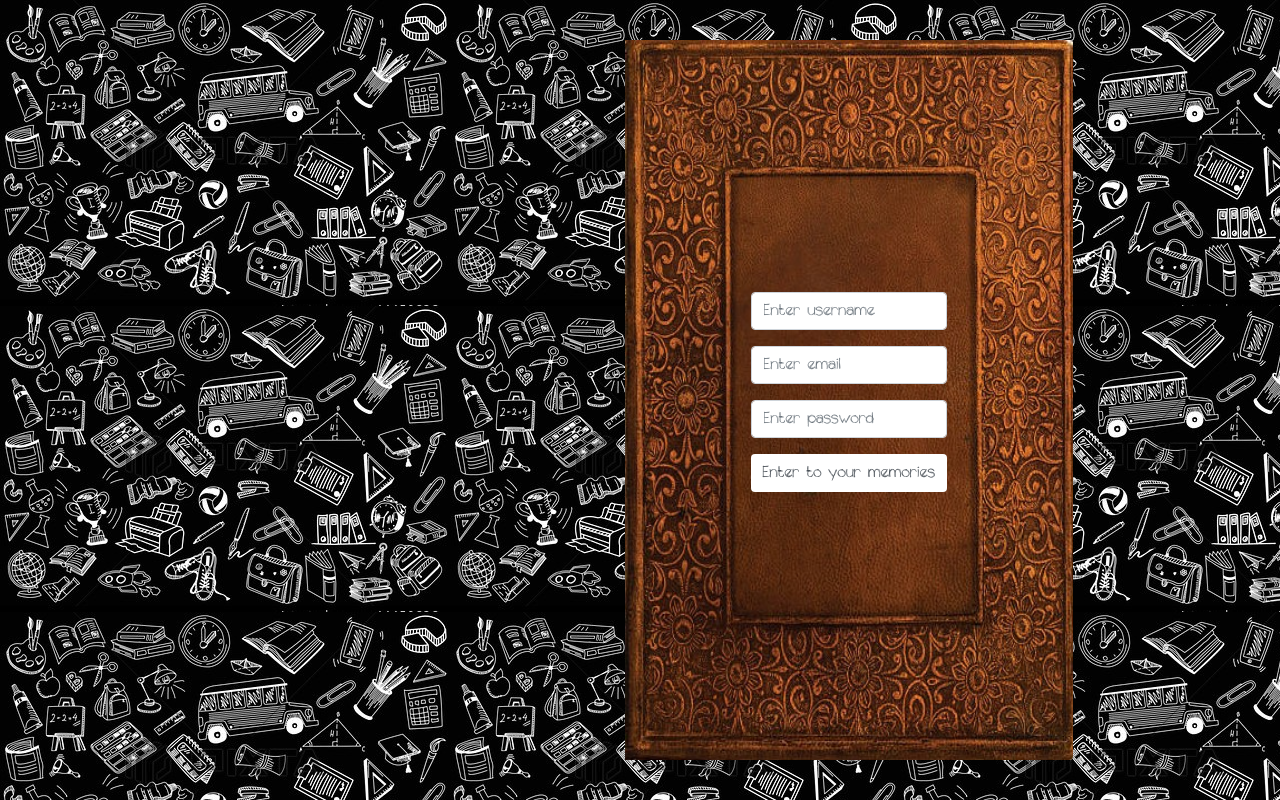
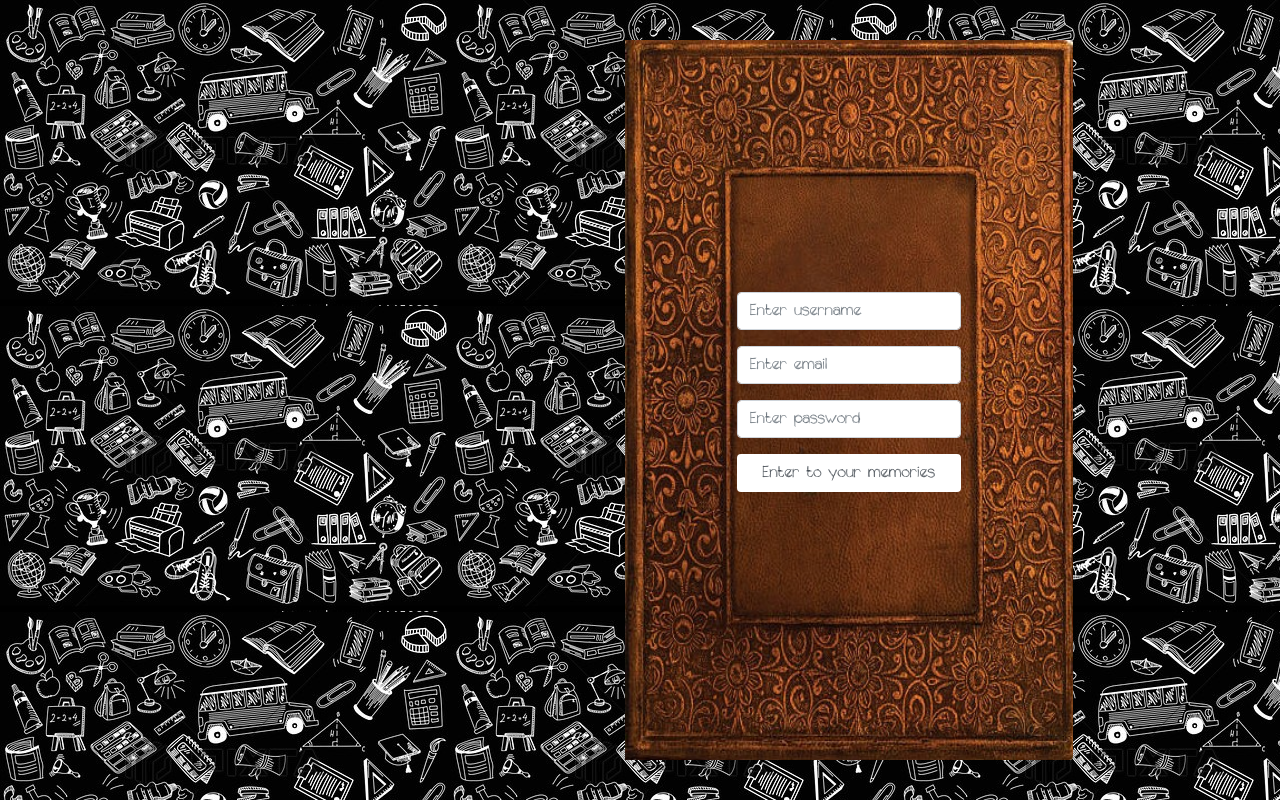
Before and after one commit to FahimSifnatul/Reminiscence, a Django app: page / in a window 1280 px wide. Run offline with Django 3.2, Linux system fonts and the light colour scheme; some libraries are stand-ins or nearby versions.

Commit message:
Update index.html

```diff
--- a/templates/index.html
+++ b/templates/index.html
@@ -50,7 +50,7 @@
 
         <!-- sign up/in form -->
 
-        <form id="login_form" name='login_form' method="POST">
+        <form id="login_form" style="width:50%;" name='login_form' method="POST">
           <div class="form-group">
             <input id="username" class="form-control" type="text" name="username" placeholder="Enter username" required>
           </div>
```
